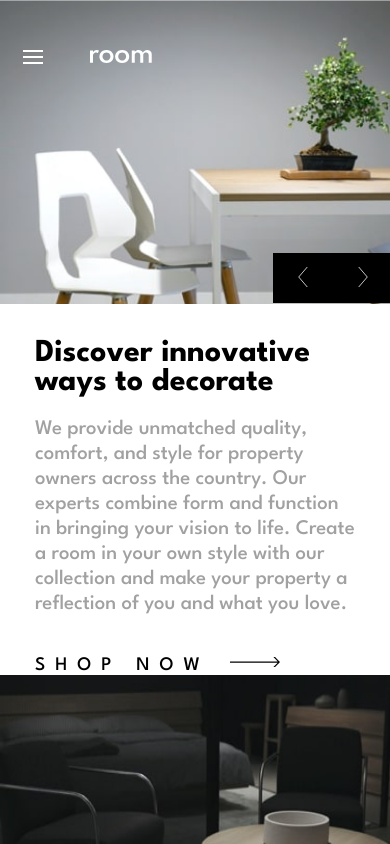
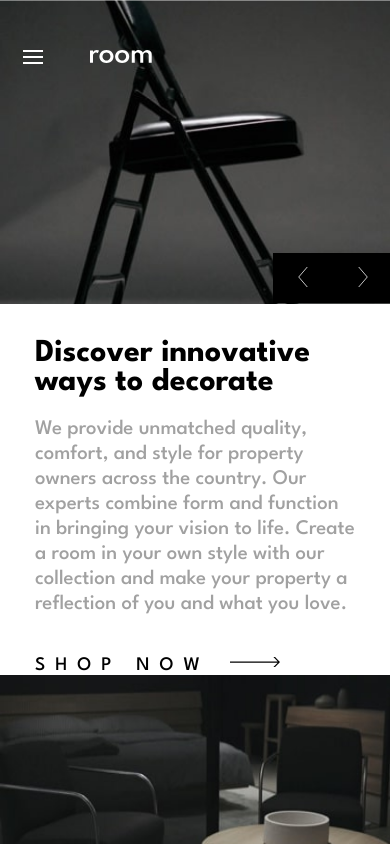
Before and after one commit to laxmankusetti/room-home-page, a plain HTML site: page index.html in a window 390 px wide. Both pictures are taken after a click on the button 303 px from the left and 278 px from the top of the page. Shown: the top 844 px of the page. Drawn offline with Linux system fonts and the light colour scheme.

Commit message:
second commit

```diff
--- a/index.html
+++ b/index.html
@@ -19,8 +19,8 @@
       </div>
     </div>
     <div class="slider-btns">
-      <button class="prev-button"><img src="./images/icon-angle-left.svg" alt="left-cevron" width="10px" height="20px"></button>
-      <button class="next-button"><img src="./images/icon-angle-right.svg" alt="right-cevron" width="10px" height="20px"></button>
+      <button class="prev-button"><img src="./images/icon-angle-left.svg" alt="left-cevron" width="10px" height="20px" onclick="changeImage(-1)"></button>
+      <button class="next-button"><img src="./images/icon-angle-right.svg" alt="right-cevron" width="10px" height="20px" onclick="changeImage(1)"></button>
     </div>
     <nav class="navbar">
       <img src="./images/logo.svg" alt="branding-logo">
@@ -32,7 +32,7 @@
     </nav>
     <div class="slider-container">
       <div class="mobile-slider-container">
-        <img src="./images/mobile-image-hero-1.jpg" alt="chairs & a table">
+        <img src="./images/mobile-image-hero-1.jpg" alt="chairs & a table" id="mobile-image">
         <div class="slide-description">
           <h2>Discover innovative ways to decorate</h2>
           <p>
--- a/script.js
+++ b/script.js
@@ -35,3 +35,22 @@ function menuOpen() {
 function menuClose() {
   mobileMenu.classList.remove('open')
 }
+
+
+const images = [
+  './images/mobile-image-hero-1.jpg',
+  './images/mobile-image-hero-2.jpg',
+  './images/mobile-image-hero-3.jpg'
+]
+
+let mobileImage = document.getElementById('mobile-image')
+let currentInd = 0
+function changeImage(direction){
+  currentInd += direction
+  if(currentInd < 0){
+    currentInd = images.length-1
+  } else if(currentInd > images.length - 1){
+    currentInd = 0
+  }
+  mobileImage.src = images[currentInd]
+}
--- a/styles.css
+++ b/styles.css
@@ -248,7 +248,7 @@ body{
         justify-content: space-around;
         align-items: center;
         position: absolute;
-        z-index: 1;
+        z-index: 2;
         top: 0;
         left: 0;
         transform:translateY(-100%);
```
